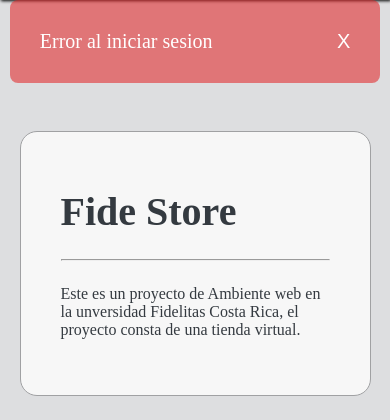
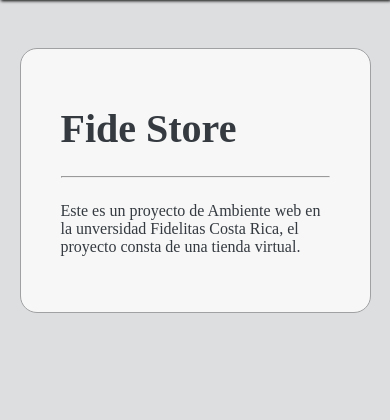
Before and after one commit to irvin0925/FeDaIr, a PHP site: page /Views/acerca.html in a window 390 px wide. Shown: the part 87-507 px from the top of the page. Run offline with PHP 8.4, Linux system fonts and the light colour scheme.

Commit message:
Commit error msg fix multiple

```diff
--- a/src/Assets/CSS/fidestore.css
+++ b/src/Assets/CSS/fidestore.css
@@ -126,6 +126,22 @@
         height: 100%;
         width: 100%;
     }
+    .error-msg {
+        width: 95%;
+        background-color: #e325268f;
+        color: white;
+        margin: 0 auto;
+        font-size: 16px;
+    }
+    .error-msg-btn {
+        border: none;
+        background-color: transparent;
+        color: white;
+        float: right;
+        padding-top: -1em;
+        cursor: pointer;
+        font-size: 16px;
+    }
 }
 
 @media screen and (max-width:600px) {
@@ -171,4 +187,20 @@
         height: 100%;
         width: 100%;
     }
+    .error-msg {
+        width: 95%;
+        background-color: #e325268f;
+        color: white;
+        margin: 0 auto;
+        font-size: 10px;
+    }
+    .error-msg-btn {
+        border: none;
+        background-color: transparent;
+        color: white;
+        float: right;
+        padding-top: -1em;
+        cursor: pointer;
+        font-size: 10px;
+    }
 }
--- a/src/Assets/JS/general.js
+++ b/src/Assets/JS/general.js
@@ -46,11 +46,19 @@ function toggle(element) {
     }
 }
 
+function removeMSG(idElement) {
+    if (document.getElementById(idElement) != undefined || document.getElementById(idElement) != null) {
+        var element = document.getElementById(idElement);
+        element.parentNode.removeChild(element);
+    }
+}
+
 function successMessage(text) {
     alert(text);
 }
 
 function errorMessage(text, parent) {
+    removeMSG('error-msg');
     var error_msg = document.createElement('div');
     var textNode = document.createTextNode(text);
     var btnExit = document.createElement('input');
@@ -58,8 +66,7 @@ function errorMessage(text, parent) {
     error_msg.setAttribute('id', 'error-msg');
     error_msg.appendChild(textNode);
     btnExit.addEventListener('click', function () {
-        var element = document.getElementById('error-msg');
-        element.parentNode.removeChild(element);
+        removeMSG('error-msg');
     });
     btnExit.setAttribute('class', 'error-msg-btn');
     btnExit.setAttribute('value', 'X');
--- a/src/Views/acerca.html
+++ b/src/Views/acerca.html
@@ -30,11 +30,6 @@
 
         <!-- CONTENT -->
 
-        <div class="error-msg border-r-8 p-1">
-            Error al iniciar sesion
-            <input type="button" value="X" class="error-msg-btn">
-        </div>
-
         <div class="mt-2 box-center-h box-acerca text-accent border-solid border-w-1 w-90 mb-10">
             <h2 class="text-left ">Fide Store</h2>
             <hr class="mt-1 mb">
```
